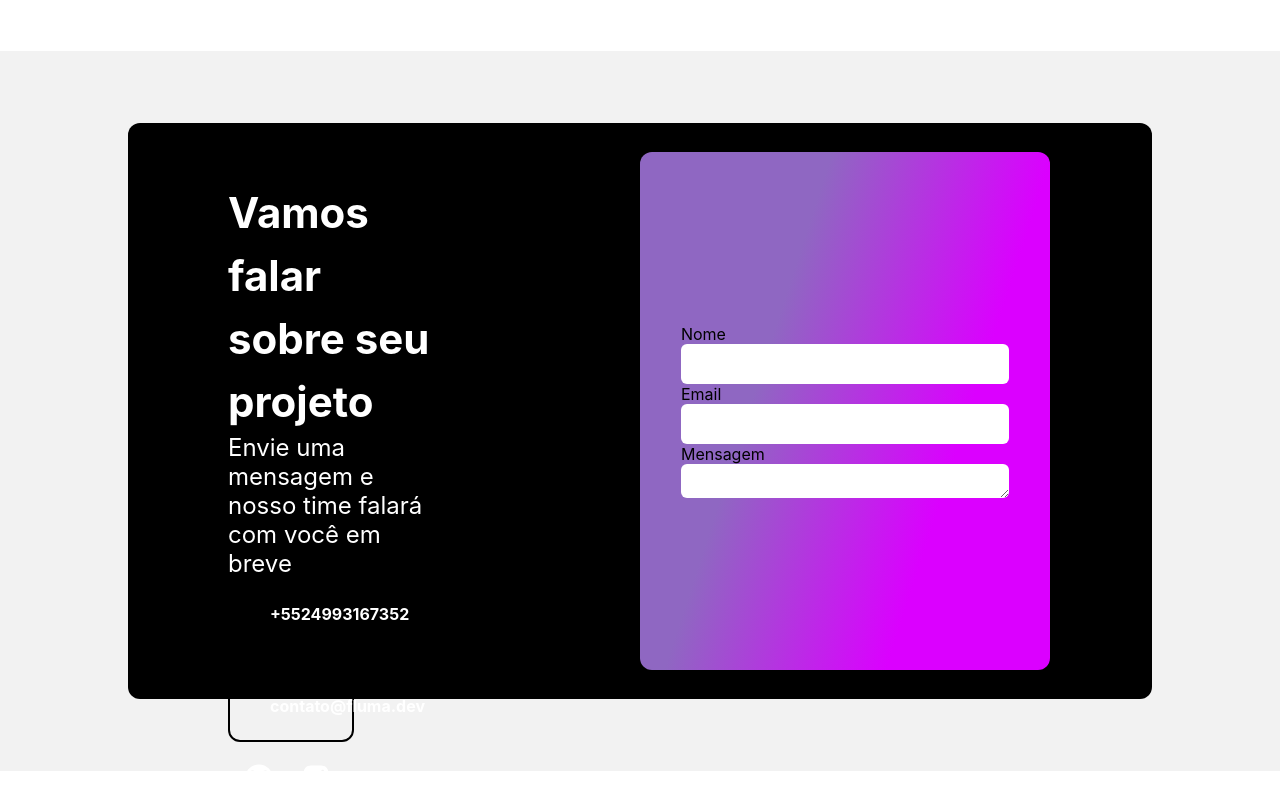
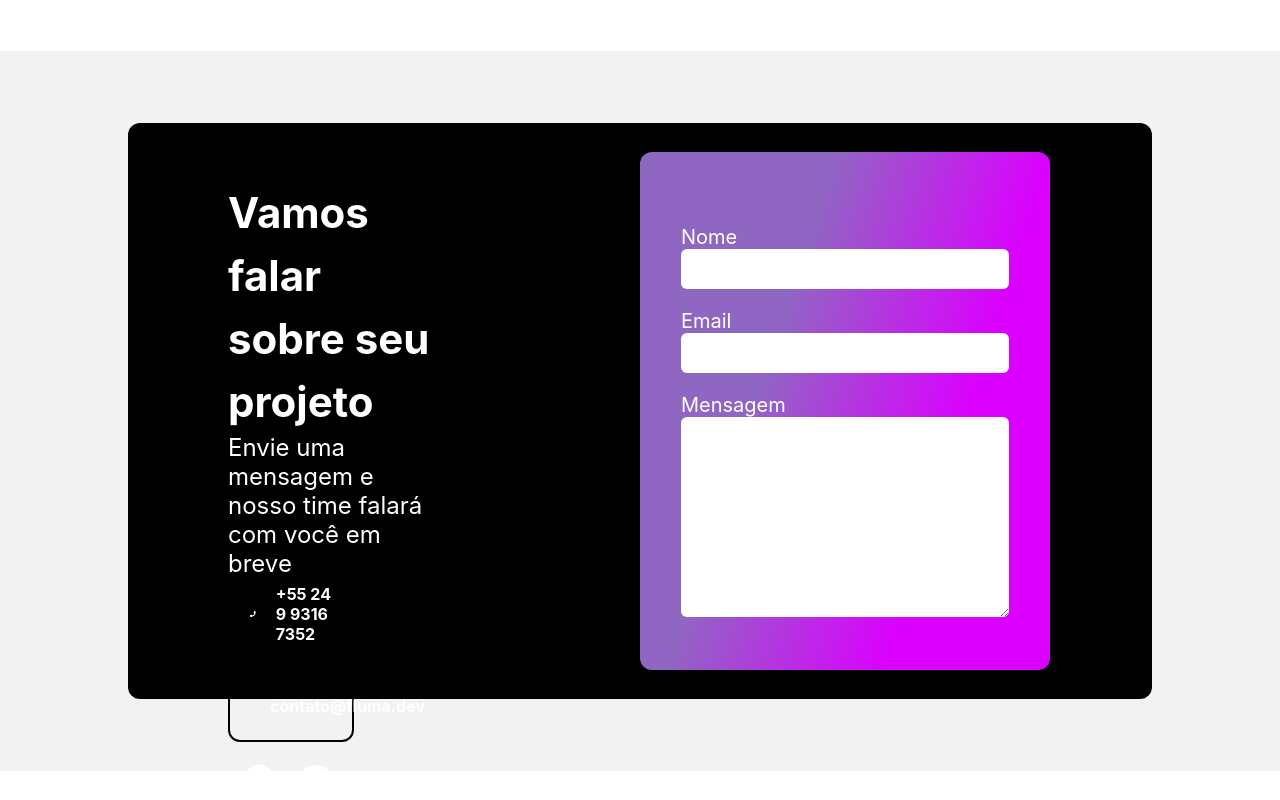
Before and after one commit to flumadev/fluma, a Next.js app: page / in a window 1280 px wide. Shown: the part 1549-2349 px from the top of the page. Built offline with nearby package versions, Linux system fonts and the light colour scheme.

Commit message:
Ajustando formulario

```diff
--- a/sections/Contact/index.tsx
+++ b/sections/Contact/index.tsx
@@ -19,7 +19,7 @@ const Contact = () => {
                         <ContactButtons>
                             <a href="tel:+5524993167352">
                                 <FaPhone />
-                                <h1 >+5524993167352</h1>
+                                <h1 >+55 24 9 9316 7352</h1>
                             </a>
 
                             <a href="mailto:contato@fluma.dev">
@@ -37,14 +37,20 @@ const Contact = () => {
                     </SocialIcons>
                 </TextContainer>
                 <FormContainer>
-                    <label htmlFor="name">Nome</label>
-                    <input type="text" name="name" />
+                   <div>
+                        <label htmlFor="name">Nome</label>
+                        <input type="text" name="name" />
+                   </div>
 
-                    <label htmlFor="email">Email</label>
-                    <input type="mail" />
+                   <div>
+                        <label htmlFor="email">Email</label>
+                        <input type="mail" />
+                    </div>
 
-                    <label htmlFor="message" placeholder=''>Mensagem</label>
-                    <textarea name="message" id="message" ></textarea>
+                    <div>
+                        <label htmlFor="message" placeholder=''>Mensagem</label>
+                        <textarea name="message" id="message" />
+                    </div>
                 </FormContainer>
             </ContactFormContainer>
         </ContactSection>
--- a/sections/Contact/style.ts
+++ b/sections/Contact/style.ts
@@ -154,20 +154,34 @@ export const FormContainer = styled.div`
    display: flex;
    flex-direction: column;
    justify-content: center;
-   input {
+
+   div{
+       display: flex;
+       justify-content: center;
+       align-items: center;
+       flex-direction: column;
+
+       margin-top: 20px;
+       input {
        height: 40px;
        border-radius: 6px;
        border: none;
+
+       margin-bottom: 20px;
    }
 
    textarea{
         border: none;
        border-radius: 6px;
+       height: 200px;
 
    }
 
    label{
        margin-top: 20px;
+       color: #fff;
+
+       font-size: 20px;
    }
 
    input, textarea, label {
@@ -175,4 +189,6 @@ export const FormContainer = styled.div`
 
        margin: 0 auto;
    }
+   }
+
 `
```
